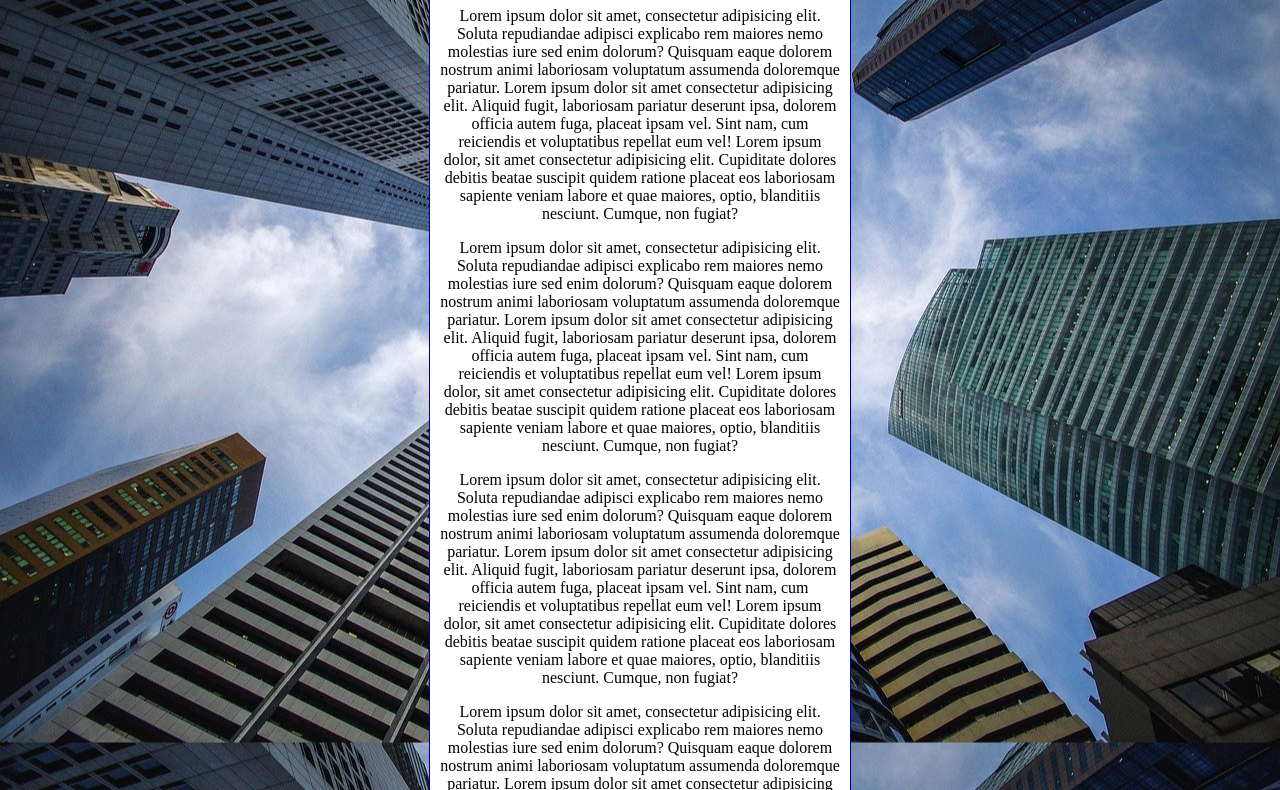
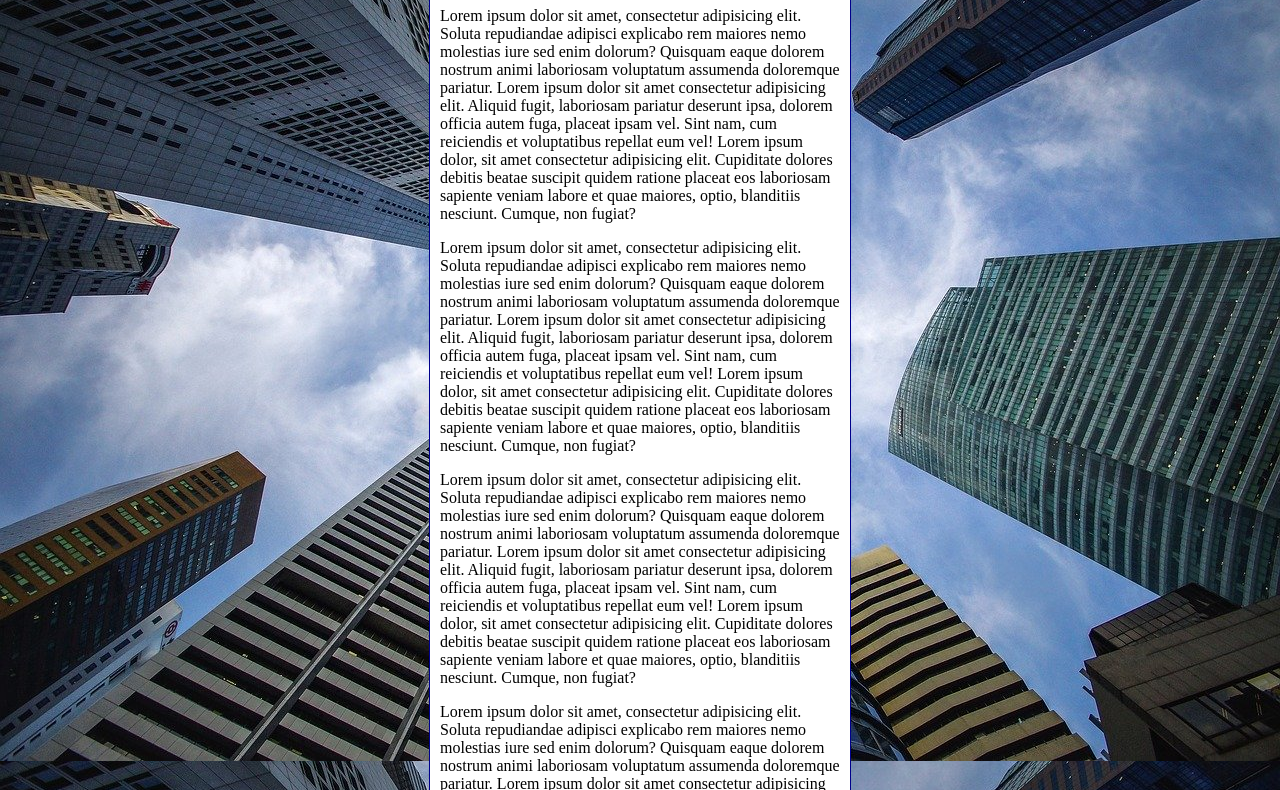
Before and after one commit to LaraRCV15/html-css, a plain HTML site: page exercícios/ex 022/fundo006.html in a window 1280 px wide. Shown: the part 92-882 px from the top of the page. Drawn offline with Linux system fonts and the light colour scheme.

Commit message:
adicionei shorthand

```diff
--- a/exercícios/ex 022/fundo006.html
+++ b/exercícios/ex 022/fundo006.html
@@ -3,20 +3,31 @@
 <head>
     <meta charset="UTF-8">
     <meta name="viewport" content="width=device-width, initial-scale=1.0">
-    <title>Document</title>
+    <title>Fundo fixo de tela</title>
     <style>
         body {
-            height: 100vh;
+            /* height: 100vh;
             text-align: center;
             background-color: black;
             background-image: url('imagens/wallpaper002.jpg');
             background-position: center center;
-            background-repeat: repeat-y;
+            background-repeat: no-repeat;
+            background-size: cover;
+            background-attachment: fixed;
+            */
+
+            /* Shorthand - background
+            color > image > position > repeat > [size] > attachment
+            */
+
+            background: black url('imagens/wallpaper002.jpg') center center
+            no-repeat fixed;
             background-size: cover;
         }
+
         main {
             background-color: white;
-            width: 400px;
+            max-width: 400px;
             padding: 10px;
             margin: auto;
             border: 1px solid darkblue;
```
Also changed, not shown: exercícios/ex 022/fundo007.html (added).
